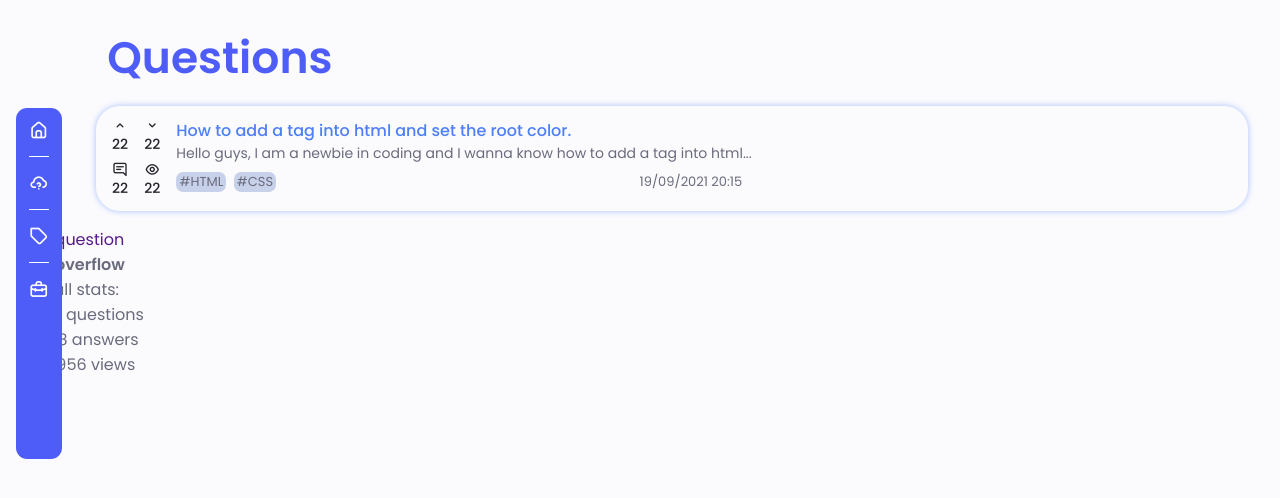
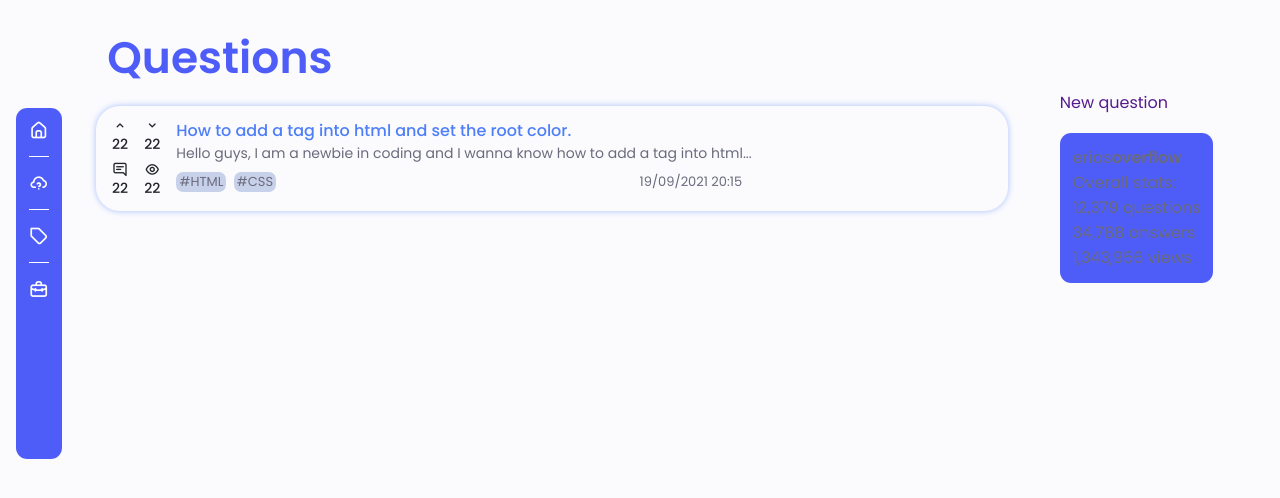
Before and after one commit to eliascerne/django-website, a Django app: page / in a window 1280 px wide. Shown: the part 64-562 px from the top of the page. Run offline with Django 3.2, Linux system fonts and the light colour scheme.

Commit message:
style right_sidebar_rectangle Style the rectangle with a positoion of fixed and nice padding and border-radius and a positon on the right side with right: 7rem;

```diff
--- a/eriasoverflow/static/eriasoverflow/home/css/styles.css
+++ b/eriasoverflow/static/eriasoverflow/home/css/styles.css
@@ -191,4 +191,24 @@
     .left_sidebar_content{
         font-size: calc(var(--h3-font-size))
     }
+
+    .question_main{
+        margin-right: 15rem;
+    }
+
+    .right_sidebar_container{
+        position: fixed;
+        right: 7rem;
+    }
+
+    .right_sidebar_rectangle{
+        position: fixed;
+        background-color: var(--first-color);
+        border-radius: .7rem;
+        padding: .8rem;
+        margin-top: 1.1rem;
+        height: fit-content;
+        visibility: unset;
+        display: unset;
+    }
 }
```
